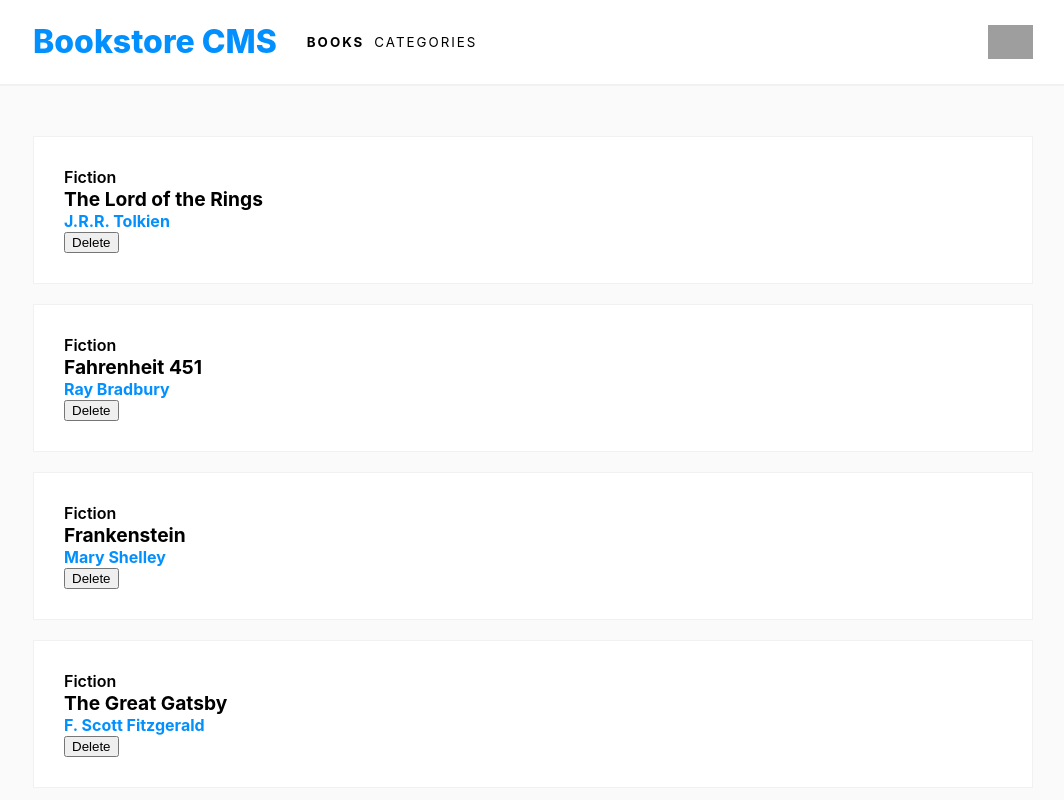
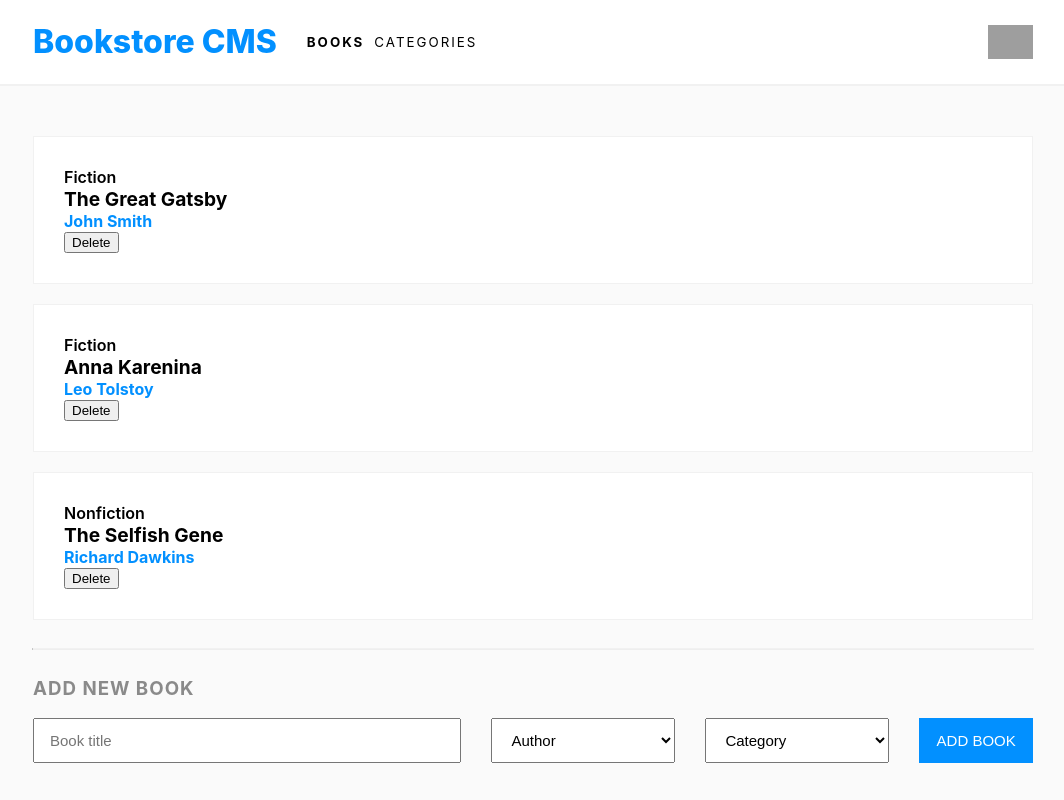
Before and after one commit to ichsansandy/bookstore-microverse, a React (Create React App) app: page / in a window 1280 px wide. Shown: the top 800 px of the page, without its empty margins (107-1171 px from the left). Built offline with nearby package versions, Linux system fonts and the light colour scheme; grey boxes are pictures that could not be loaded.

Commit message:
Implement redux

```diff
--- a/package.json
+++ b/package.json
@@ -7,11 +7,13 @@
     "@testing-library/jest-dom": "^5.16.5",
     "@testing-library/react": "^13.4.0",
     "@testing-library/user-event": "^13.5.0",
+    "prop-types": "^15.8.1",
     "react": "^18.2.0",
     "react-dom": "^18.2.0",
     "react-redux": "^8.1.1",
     "react-router-dom": "^6.14.1",
     "react-scripts": "5.0.1",
+    "uuid": "^9.0.0",
     "web-vitals": "^2.1.4"
   },
   "scripts": {
--- a/src/App.css
+++ b/src/App.css
@@ -138,3 +138,7 @@
   color: #fff;
   border: none;
 }
+
+.form button:hover {
+  cursor: pointer;
+}
--- a/src/components/AddNewBookForm.js
+++ b/src/components/AddNewBookForm.js
@@ -1,14 +1,33 @@
-import React from 'react';
+import { v4 as uuid } from 'uuid';
+import React, { useState } from 'react';
+import { useDispatch } from 'react-redux';
+import { addBook } from '../redux/books/booksSlice';
 
 function AddNewBookForm() {
+  const dispatch = useDispatch();
+  const initialState = { title: '', category: '', author: '' };
+  const [newBook, setNewBook] = useState(initialState);
+
   return (
     <div className="form-container">
       <div className="form-wrapper">
         <h3>ADD NEW BOOK</h3>
         <form className="form">
-          <input placeholder="Book title" />
-          <select id="cars" name="Author">
-            <option value="default" disabled>
+          <input
+            placeholder="Book title"
+            onChange={(e) => {
+              setNewBook({ ...newBook, title: e.target.value });
+            }}
+            value={newBook.title}
+          />
+          <select
+            name="Author"
+            onChange={(e) => {
+              setNewBook({ ...newBook, author: e.target.value });
+            }}
+            value={newBook.author}
+          >
+            <option value="" defaultValue="Author" disabled>
               Author
             </option>
             <option value="J.R.R. Tolkien">J.R.R. Tolkien</option>
@@ -16,7 +35,32 @@ function AddNewBookForm() {
             <option value="J. K. Rowling">J. K. Rowling</option>
             <option value="Mary Shelley">Mary Shelley</option>
           </select>
-          <button type="submit">ADD BOOK</button>
+          <select
+            name="Category"
+            onChange={(e) => {
+              setNewBook({ ...newBook, category: e.target.value });
+            }}
+            value={newBook.category}
+          >
+            <option value="" defaultValue="Category" disabled>
+              Category
+            </option>
+            <option value="Fiction">Fiction</option>
+            <option value="Nonfiction">Nonfiction</option>
+            <option value="Biography">Biography</option>
+          </select>
+          <button
+            type="submit"
+            onClick={(e) => {
+              e.preventDefault();
+              if (newBook.author !== '' && newBook.title !== '' && newBook.category !== '') {
+                dispatch(addBook({ itemd_id: uuid(), ...newBook }));
+                setNewBook(initialState);
+              }
+            }}
+          >
+            ADD BOOK
+          </button>
         </form>
       </div>
     </div>
--- /dev/null
+++ b/src/components/BookCard.js
@@ -0,0 +1,35 @@
+import PropTypes from 'prop-types';
+import React from 'react';
+import { useDispatch } from 'react-redux';
+import { deleteBook } from '../redux/books/booksSlice';
+
+function BookCard({ book }) {
+  const dispatch = useDispatch();
+
+  const deleteBookList = (id) => {
+    dispatch(deleteBook(id));
+  };
+  return (
+    <div className="book-card" key={book.item_id}>
+      <div className="book-category">{book.category}</div>
+      <div className="book-title">{book.title}</div>
+      <div className="book-author">{book.author}</div>
+      <button
+        key={book.item_id}
+        type="button"
+        onClick={(e) => {
+          e.preventDefault();
+          deleteBookList(book.item_id);
+        }}
+      >
+        Delete
+      </button>
+    </div>
+  );
+}
+
+BookCard.propTypes = {
+  book: PropTypes.objectOf(PropTypes.string).isRequired,
+};
+
+export default BookCard;
--- a/src/components/BookListContainer.js
+++ b/src/components/BookListContainer.js
@@ -1,66 +1,14 @@
-import React, { useState } from 'react';
+import React from 'react';
+import { useSelector } from 'react-redux';
+import BookCard from './BookCard';
 
 function BookListContainer() {
-  const [bookList, setBookList] = useState({
-    item1: [
-      {
-        title: 'The Lord of the Rings',
-        author: 'J.R.R. Tolkien',
-        category: 'Fiction',
-      },
-    ],
-    item2: [
-      {
-        title: 'Fahrenheit 451',
-        author: 'Ray Bradbury',
-        category: 'Fiction',
-      },
-    ],
-    item3: [
-      {
-        title: 'Frankenstein ',
-        author: 'Mary Shelley',
-        category: 'Fiction',
-      },
-    ],
-    item4: [
-      {
-        title: 'The Great Gatsby ',
-        author: 'F. Scott Fitzgerald',
-        category: 'Fiction',
-      },
-    ],
-  });
-
-  const deleteBookList = (book) => {
-    const newItems = { ...bookList };
-    delete newItems[book]; // or whichever key you want
-    setBookList(newItems);
-  };
+  const bookList = useSelector((state) => state.books.value);
 
   return (
-    <div className="book-container">
-      {Object.keys(bookList).map((book) => (
-        <div className="book-card" key={book}>
-          <div className="book-category">
-            {bookList[book][0].category}
-          </div>
-          <div className="book-title">
-            {bookList[book][0].title}
-          </div>
-          <div className="book-author">
-            {bookList[book][0].author}
-          </div>
-          <button
-            type="button"
-            onClick={(e) => {
-              e.preventDefault();
-              deleteBookList(book);
-            }}
-          >
-            Delete
-          </button>
-        </div>
+    <div className="book-container" key="book-container">
+      {bookList.map((book) => (
+        <BookCard book={book} key={book.item_id} />
       ))}
       <hr />
     </div>
--- a/src/pages/BookPage.js
+++ b/src/pages/BookPage.js
@@ -5,7 +5,7 @@ import AddNewBookForm from '../components/AddNewBookForm';
 function BookPage() {
   return (
     <main className="page">
-      <BookListContainer />
+      <BookListContainer key="book" />
       <AddNewBookForm />
     </main>
   );
--- a/src/redux/books/booksSlice.js
+++ b/src/redux/books/booksSlice.js
@@ -3,14 +3,33 @@ import { createSlice } from '@reduxjs/toolkit';
 export const booksSlice = createSlice({
   name: 'books',
   initialState: {
-    value: [],
+    value: [
+      {
+        item_id: 'item1',
+        title: 'The Great Gatsby',
+        author: 'John Smith',
+        category: 'Fiction',
+      },
+      {
+        item_id: 'item2',
+        title: 'Anna Karenina',
+        author: 'Leo Tolstoy',
+        category: 'Fiction',
+      },
+      {
+        item_id: 'item3',
+        title: 'The Selfish Gene',
+        author: 'Richard Dawkins',
+        category: 'Nonfiction',
+      },
+    ],
   },
   reducers: {
     addBook: (state, action) => {
       state.value.push(action.payload);
     },
     deleteBook: (state, action) => {
-      state.value = state.value.filter((curr) => curr.id !== action.payload);
+      state.value = state.value.filter((curr) => curr.item_id !== action.payload);
     },
   },
 });
```
Also changed, not shown: 1 other file (tests, documents, lock files or other folders).
